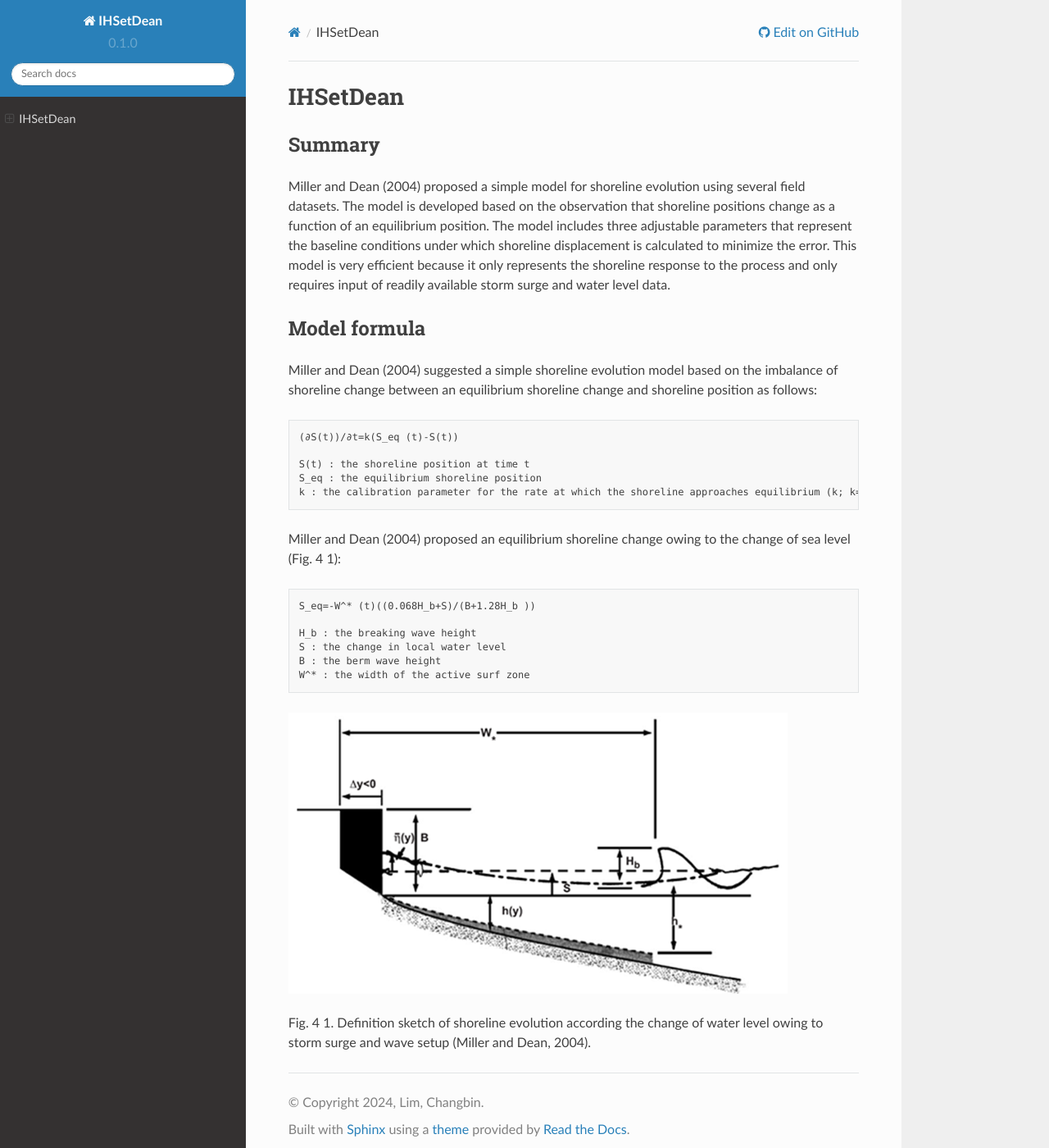
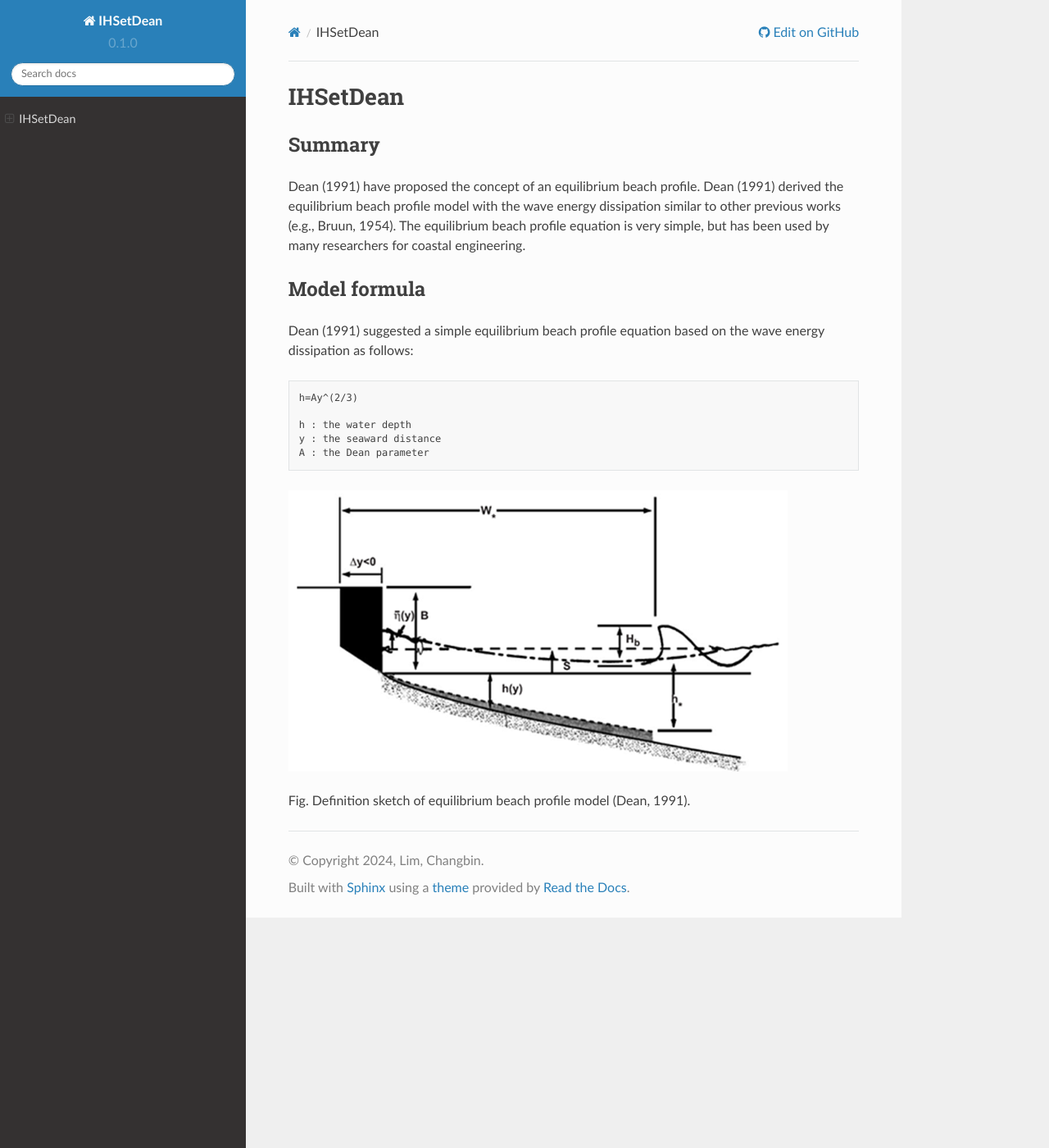
Before and after one commit to IHCantabria/IHSetDean, a Sphinx documentation site: the page built from docs/index.md, in a window 1280 px wide and 1400 px high. Shown: the whole window at 82% size. Built offline with Sphinx 7.4.7 and the Read the Docs theme 2.0.0, drawn with Linux system fonts in a browser that asks for light colours.

Commit message:
Update index.md

````diff
--- a/docs/index.md
+++ b/docs/index.md
@@ -2,31 +2,20 @@
 
 ## Summary
 
-Miller and Dean (2004) proposed a simple model for shoreline evolution using several field datasets. The model is developed based on the observation that shoreline positions change as a function of an equilibrium position. The model includes three adjustable parameters that represent the baseline conditions under which shoreline displacement is calculated to minimize the error. This model is very efficient because it only represents the shoreline response to the process and only requires input of readily available storm surge and water level data.
+Dean (1991) have proposed the concept of an equilibrium beach profile. Dean (1991) derived the equilibrium beach profile model with the wave energy dissipation similar to other previous works (e.g., Bruun, 1954). The equilibrium beach profile equation is very simple, but has been used by many researchers for coastal engineering.
 
 ## Model formula
 
-Miller and Dean (2004) suggested a simple shoreline evolution model based on the imbalance of shoreline change between an equilibrium shoreline change and shoreline position as follows:
+Dean (1991) suggested a simple equilibrium beach profile equation based on the wave energy dissipation as follows:
 
 ```text
-(∂S(t))/∂t=k(S_eq (t)-S(t))
+h=Ay^(2/3)
 
-S(t) : the shoreline position at time t
-S_eq : the equilibrium shoreline position
-k : the calibration parameter for the rate at which the shoreline approaches equilibrium (k; k=k_a H_b^2; k=k_a H_b^3; k=k_a Ω)
+h : the water depth
+y : the seaward distance
+A : the Dean parameter
 ```
 
-Miller and Dean (2004) proposed an equilibrium shoreline change owing to the change of sea level (Fig. 4 1):
+![Definition sketch of equilibrium beach profile model](_static/images/Imagen1.png)
 
-```text
-S_eq=-W^* (t)((0.068H_b+S)/(B+1.28H_b ))
-
-H_b : the breaking wave height
-S : the change in local water level
-B : the berm wave height
-W^* : the width of the active surf zone
-```
-
-![Definition sketch of shoreline evolution](_static/images/Imagen1.png)
-
-Fig. 4 1. Definition sketch of shoreline evolution according the change of water level owing to storm surge and wave setup (Miller and Dean, 2004).
+Fig. Definition sketch of equilibrium beach profile model (Dean, 1991).
````
